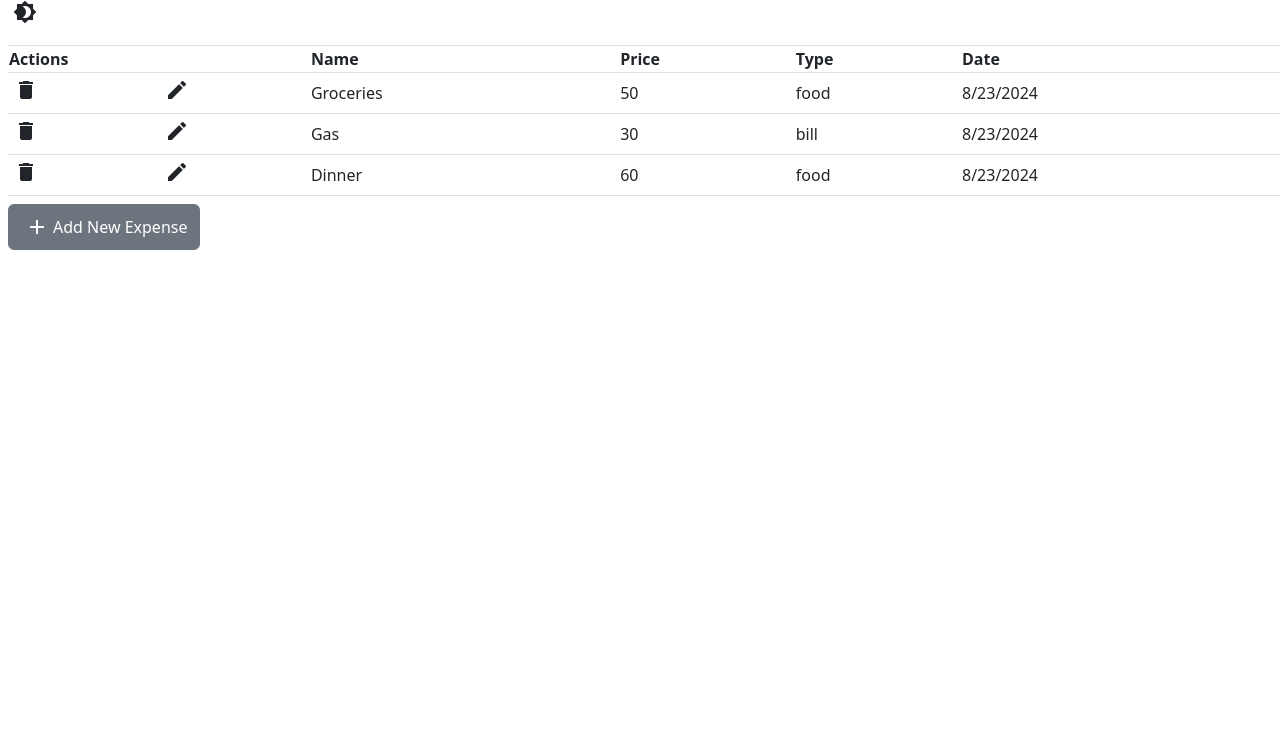
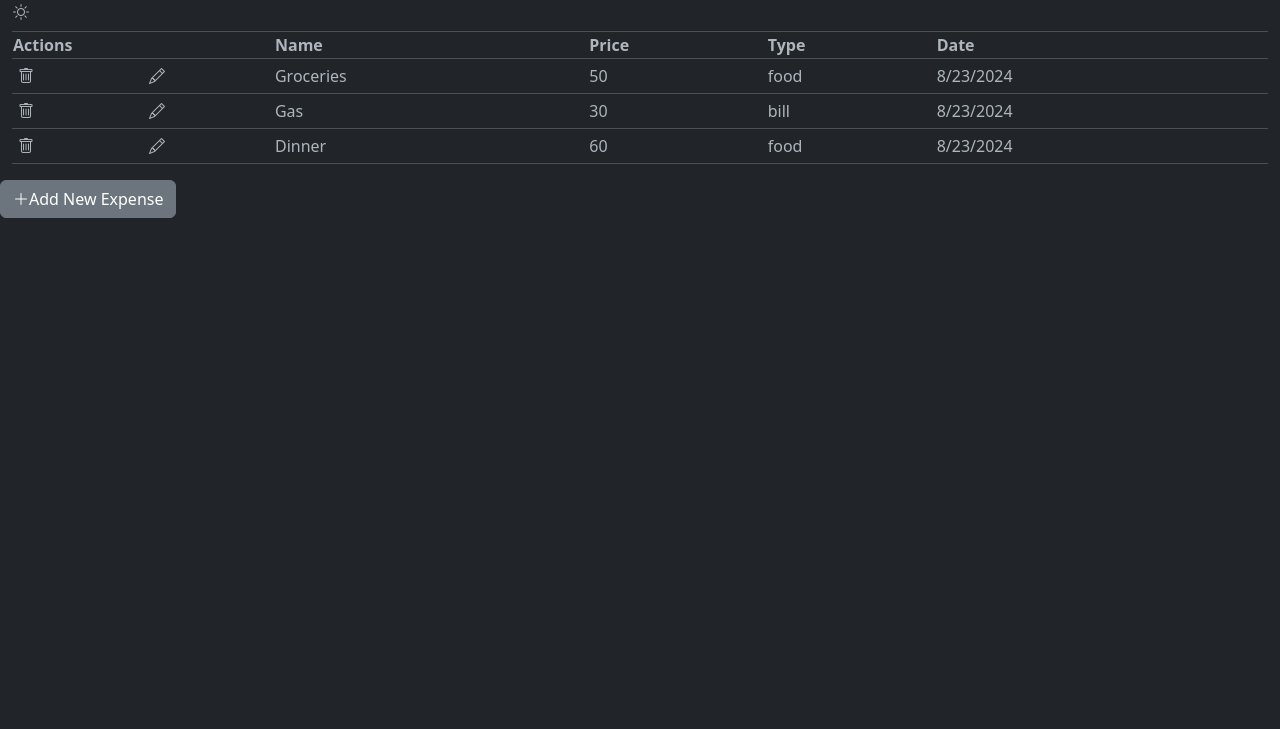
Before and after one commit to notshirley/budget-tracker-2024, a plain HTML site: page index.html in a window 1280 px wide. Shown: the part 71-800 px from the top of the page. Drawn offline with nearby package versions, Linux system fonts and the light colour scheme.

Commit message:
- Replace Material Icons with Bootstrap Icons for consistent styling - Use Bootstrap's container-fluid class for better table layout - Remove unnecessary CSS rules from styles.css

```diff
--- a/index.html
+++ b/index.html
@@ -4,7 +4,7 @@
     <meta charset="utf-8">
     <title>Budget Tracker</title>
     <link rel="stylesheet" href="styles.css">
-    <link rel="stylesheet" href="https://fonts.googleapis.com/icon?family=Material+Icons">
+    <link rel="stylesheet" href="https://cdn.jsdelivr.net/npm/bootstrap-icons@1.11.3/font/bootstrap-icons.min.css">
     <link href="https://cdn.jsdelivr.net/npm/bootstrap@5.3.0/dist/css/bootstrap.min.css" rel="stylesheet">
 
     <template id="headerRow">
@@ -19,8 +19,8 @@
 
     <template id="expenseRow">
         <tr>
-            <td><button class="btn delete-button"><i class="material-icons">delete</i></button></td>
-            <td><button class="btn edit-button"><i class="material-icons">edit</i></button></td>
+            <td><button class="btn delete-button"><i class="bi bi-trash"></i></button></td>
+            <td><button class="btn edit-button"><i class="bi bi-pencil"></i></button></td>
             <td id="name"></td>
             <td id="price"></td>
             <td id="type"></td>
@@ -28,18 +28,18 @@
         </tr>
     </template>
 </head>
-<!-- Bootstrap color mode -->
-<body data-bs-theme="light">
+<body data-bs-theme="dark">
     <div>
         <h1 class="m-2">Spendings</h1>
-        <!-- Bootstrap color mode -->
         <button id="color-mode-button" class="btn">
-            <i class="material-icons">brightness_4</i>
+            <i class="bi bi-brightness-high"></i>
         </button>
     </div>
-    <table class="table table-bordered table-sm m-2" id="expensesTable"></table>
-    <button id="add-button" class="btn btn-secondary m-2 align-items-center d-flex">
-        <i class="material-icons m-1">add</i> Add New Expense
+    <div class="container-fluid">
+        <table class="table table-sm table-bordered" id="expensesTable"></table>
+    </div>
+    <button id="add-button" class="btn btn-secondary align-items-center d-flex">
+        <i class="bi bi-plus-lg"></i> Add New Expense
     </button>
     <script type="module" src="main.js"></script>
     <script src="https://code.jquery.com/jquery-3.2.1.slim.min.js" integrity="sha384-KJ3o2DKtIkvYIK3UENzmM7KCkRr/rE9/Qpg6aAZGJwFDMVNA/GpGFF93hXpG5KkN" crossorigin="anonymous"></script>
--- a/main.js
+++ b/main.js
@@ -1,3 +1,7 @@
+// TODO: Determine why table is extending off page - fixed using container-fluid
+// TODO: Look into Bootstrap validation
+// TODO: Look into why icons lags
+
 // Create module for expense
 import { Expense, currentDate } from './modules/expense.js'
 
@@ -12,7 +16,7 @@ const table = document.querySelector('#expensesTable');
 const headerRow = document.querySelector('#headerRow');
 const expenseRow = document.querySelector('#expenseRow');
 
-init(); //app init
+init();
 
 function init() {
     updateTable();
@@ -20,16 +24,14 @@ function init() {
 }
 
 function updateTable() {
-    // Look into different ways to insert to insert HTML other than innerHTML
-    // table.empty();
-    $('#expensesTable').empty(); //also has other functions to add/remove other HTML
+    // TODO: Look into different ways to insert to insert HTML other than innerHTML
+    $('#expensesTable').empty(); // No Jquery
 
     table.appendChild(headerRow.content.cloneNode(true));
 
-    expenses.forEach((expense, index) => {
+    expenses.forEach((expense,) => {
         const row = expenseRow.content.cloneNode(true);
 
-        // Separate Hydration method for adding row data
         hydrateRow(row, expense.name, expense.price, expense.type, expense.date);
 
         table.appendChild(row);
@@ -37,6 +39,7 @@ function updateTable() {
 }
 
 function hydrateRow(row, name, price, type, date) {
+    // TODO: Look into attribute selector
     row.querySelector('#name').textContent = name;
     row.querySelector('#price').textContent = price;
     row.querySelector('#type').textContent = type;
@@ -69,7 +72,6 @@ function removeInputBox(cell, data) {
     cell.innerHTML = data;
 }
 
-// Separate click and action
 function onClickAddButton(index) {
     addNewExpense(index);
 }
@@ -97,7 +99,6 @@ function deleteExpense(index) {
     updateTable();
 }
 
-//Replace editableContent with input boxes with error detection
 function editExpense(index) {
     const row = table.rows[index+1];
 
@@ -128,6 +129,7 @@ function saveExpense(index) {
     const priceCell = row.querySelector('#price');
     const typeCell = row.querySelector('#type');
 
+    // Use onChange event listener, explore different events that can be used with inputs
     if (!validateInput(nameInput, name) || !validateInput(priceInput, price) || !validateInput(typeInput, type)) {
         return;
     }
@@ -140,7 +142,6 @@ function saveExpense(index) {
     removeInputBox(priceCell, price);
     removeInputBox(typeCell, type);
 
-    row.querySelector('.save-button')?.removeEventListener('click', () => onClickSaveButton(index));
     updateExpenses(index, name, price, type);
     hydrateRow(row, expenses[index].name, expenses[index].price, expenses[index].type, expenses[index].date);
 }
@@ -155,7 +156,7 @@ function validateInput(input, value) {
     }
 }
 
-// Add all event listeners once
+// Properly remove an event listener somewhere
 function attachEventListeners() {
     document.querySelector('#add-button').addEventListener('click', onClickAddButton);
 
@@ -181,7 +182,6 @@ function attachEventListeners() {
         }
     });
 
-    // Bootstrap color mode
     document.querySelector('#color-mode-button').addEventListener('click', function() {
         const currentTheme = document.body.getAttribute('data-bs-theme');
         const newTheme = currentTheme === 'dark' ? 'light' : 'dark';
--- a/styles.css
+++ b/styles.css
@@ -1,7 +1,6 @@
 button:hover {
     cursor: pointer;
 }
-
 
 .btn {
     background-color: transparent;
@@ -10,7 +9,3 @@ button:hover {
 .invalid-input {
     border: 2px solid red !important;
 }
-
-input {
-    width: min-content;
-}
```
